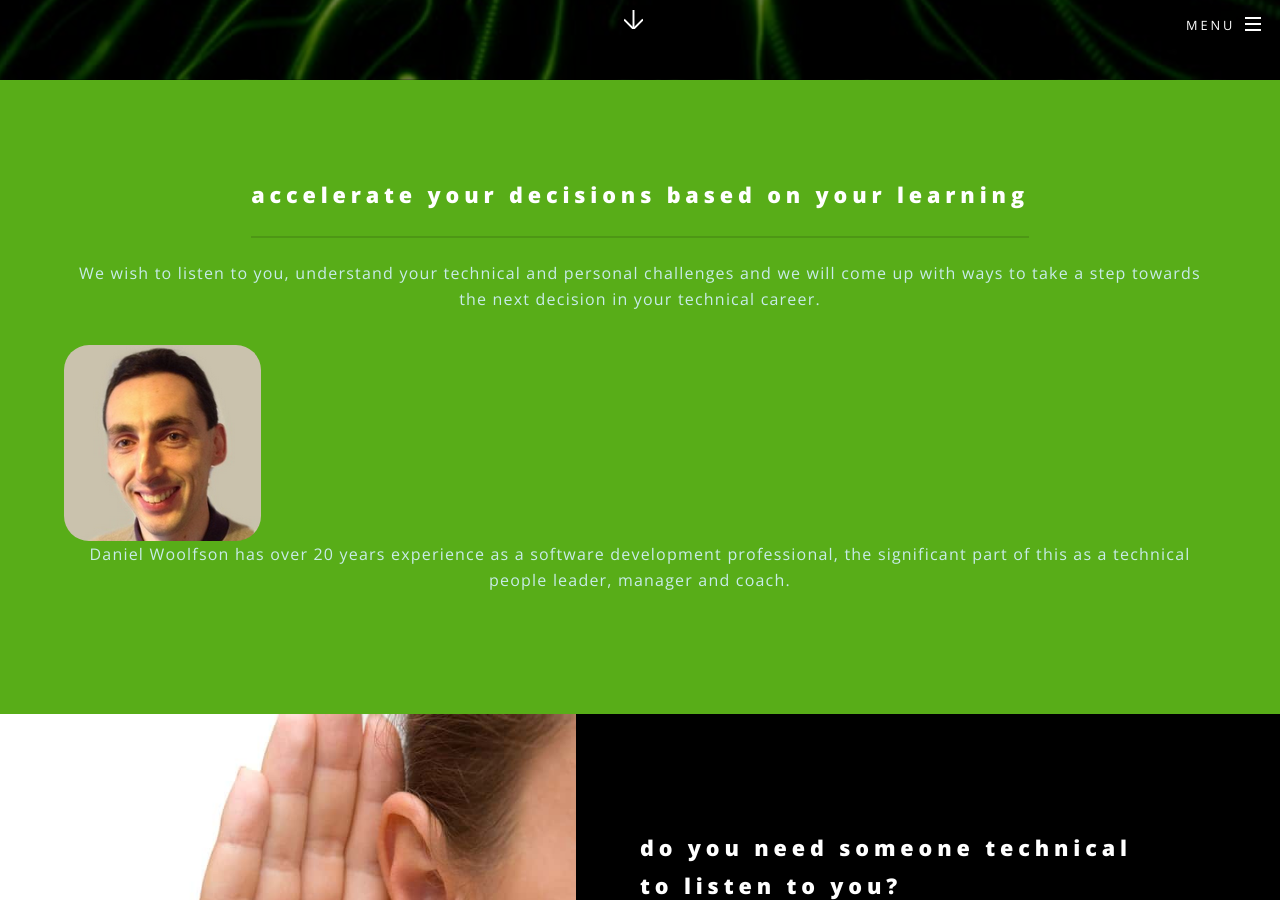
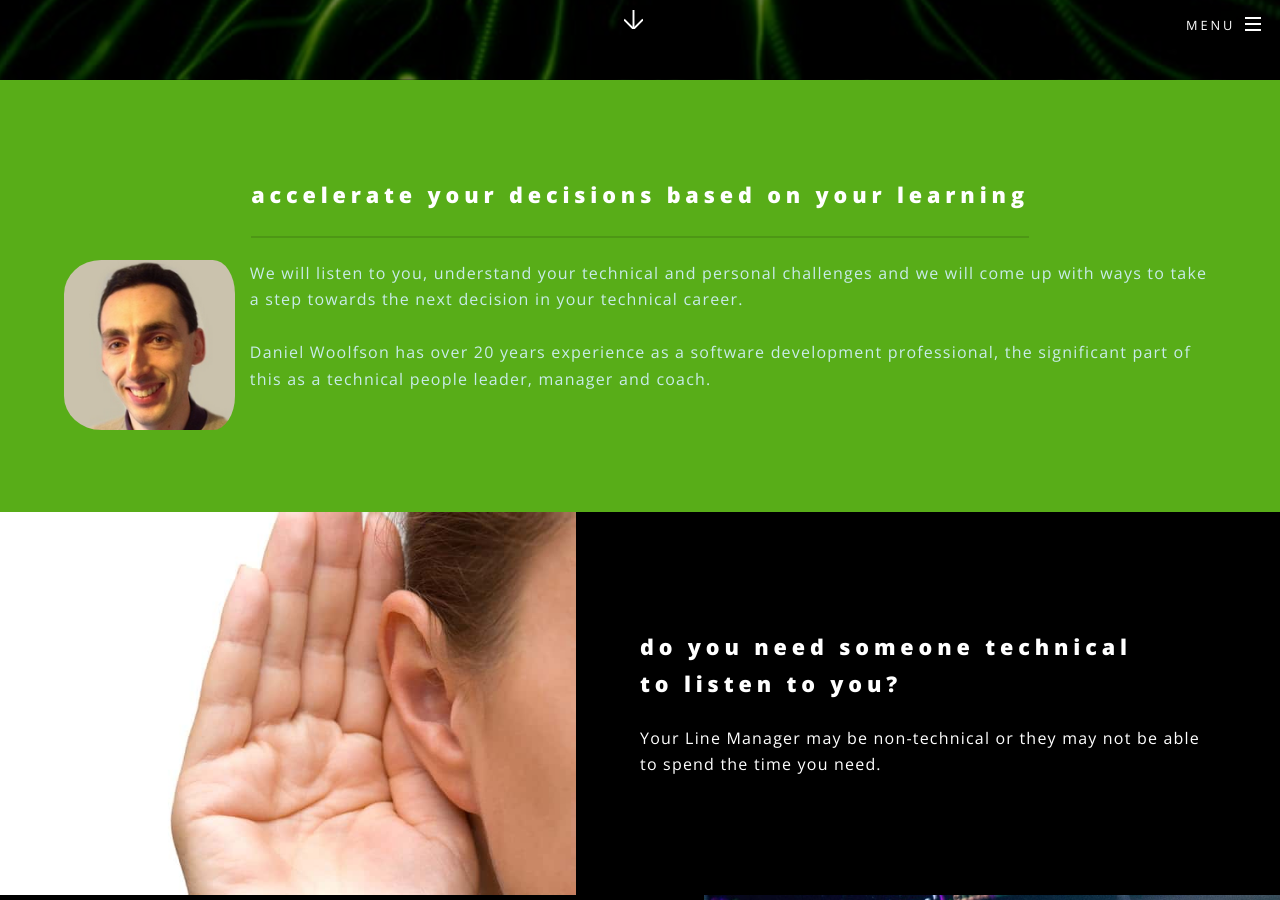
Before and after one commit to daniel-woolfson/dec0de-me, a Jekyll site: the page built from index.html, in a window 1280 px wide and 900 px high, scrolled down 820 px. Built offline with Jekyll 4.4.1, drawn with Linux system fonts in a browser that asks for light colours; some of the changed text lies outside the part shown.

Commit message:
site release 2018-12-02

```diff
--- a/_config.yml
+++ b/_config.yml
@@ -10,11 +10,11 @@ email: please@dec0de-me.co.uk
 baseurl: "/dec0de-me" # the subpath of your site, e.g. /blog
 url: "http://www.dec0de-me.co.uk" # the base hostname & protocol for your site
 social:
-  twitter: https://twitter.com/dec0de-me
-  github: https://github.com/<username>
-  linkedin-square: https://linkedin.com/in/<username>
-  facebook-official: https://facebook.com/<username>
-  google-plus-square: https://plus.google.com/u/0/+<username>
+  twitter: https://twitter.com/dec0de_me_
+  linkedin-square: https://linkedin.com/in/danielwoolfson
+  #github: https://github.com/<username>
+  #facebook-official: https://facebook.com/<username>
+  #google-plus-square: https://plus.google.com/u/0/+<username>
   #email: /contact/
   #flickr:
   #instagram:
--- a/_sass/libs/_vars.scss
+++ b/_sass/libs/_vars.scss
@@ -92,7 +92,7 @@
 
 		accent5: (
 			bg:				#58AD18,
-			fg-bold:		#ffffff,
+			fg-bold:		#FFF,
 			fg:				mix(#505393, #ffffff, 25%),
 			fg-light:		mix(#505393, #ffffff, 40%),
 			border:			rgba(0,0,0,0.125),
--- a/index.html
+++ b/index.html
@@ -16,12 +16,12 @@ layout: landing
 						<div class="inner">
 							<header class="major">
 								<h2>Accelerate your decisions based on your learning</h2>
-								<p>We wish to listen to you, understand your technical and personal challenges and we will
-									come up with ways to take a step towards the next decision in your technical career.
-								</p>
-								<div>
-								<img src="images/daniel_woolfson_photo.png" style="border-radius: 25px; align: right; display:flex;
-																align-items:center;">
+
+								<div align="left">
+								<img src="images/daniel_woolfson_photo.png" alt="" align="left" class="img-rounded img-responsive" style="height:170px;border-radius: 20%; padding-right: 15px">
+
+									We will listen to you, understand your technical and personal challenges and we will
+									come up with ways to take a step towards the next decision in your technical career.<br><br>
 									Daniel Woolfson has over 20 years experience as a software development professional,
 									the significant part of this as a technical people leader, manager and coach.
 								</div>
@@ -95,12 +95,16 @@ layout: landing
 					<section id="cta" class="wrapper style4">
 						<div class="inner">
 							<header>
-								<h2>I can see it from where you are now</h2>
+								<h2>I can see it from your perspective</h2>
 								<p>Having been there before I can lend you my experience on how you feel and what you could do. You need to speak to Daniel Woolfson, a highly experienced Manager of Technical professionals with over 20 years of experience of listening</p>
 							</header>
 							<ul class="actions vertical">
-								<li><a href="#" class="button fit special">Learn More</a></li>
-								<li><a href="#" class="button fit">Learn More</a></li>
+								{% if site.email %}
+									<li><a href="mailto:{{ "please@dec0de-me.co.uk" | escape }}" class="button fit special">Contact Me</a></li>
+								{% endif %}
+								{% if site.linkedin-square %}
+									<li><a href="https://linkedin.com/in/daniel-woolfson" class="button fit">View Profile</a></li>
+								{% endif %}
 							</ul>
 						</div>
 					</section>
```
Also changed, not shown: images/pic02.jpg, images/pic13.jpg (added).
